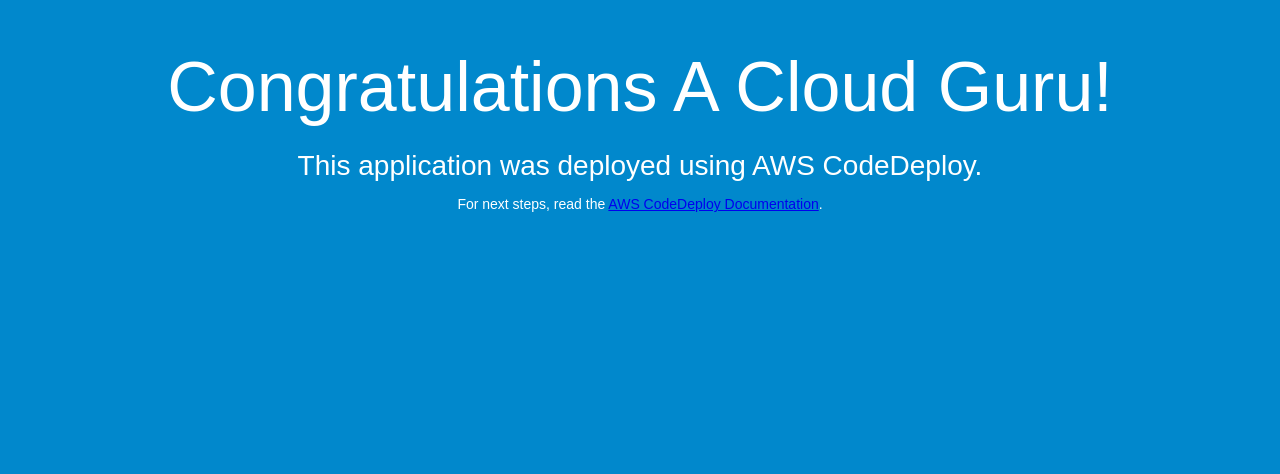
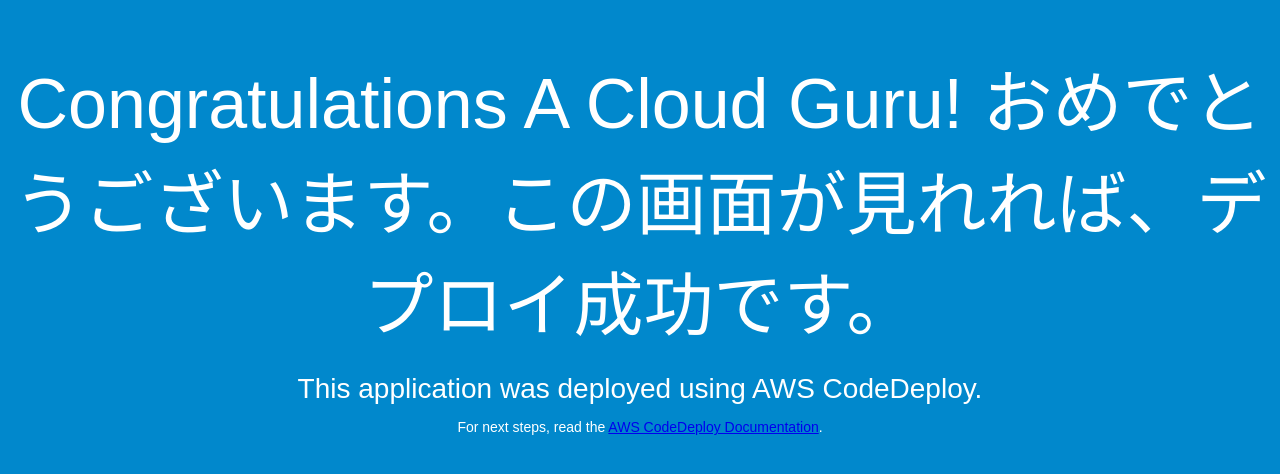
Before and after one commit to david-daisuke/circleci_to_aws_code_deploy, a plain HTML site: page index.html in a window 1280 px wide. Drawn offline with Linux system fonts and the light colour scheme.

Commit message:
added japanese

```diff
--- a/index.html
+++ b/index.html
@@ -26,7 +26,7 @@
 </head>
 <body>
   <div align="center">
-    <h1>Congratulations A Cloud Guru!</h1>
+    <h1>Congratulations A Cloud Guru!  おめでとうございます。この画面が見れれば、デプロイ成功です。</h1>
     <h2>This application was deployed using AWS CodeDeploy.</h2>
     <p>For next steps, read the <a href="http://aws.amazon.com/documentation/codedeploy">AWS CodeDeploy Documentation</a>.</p>
   </div>
```
